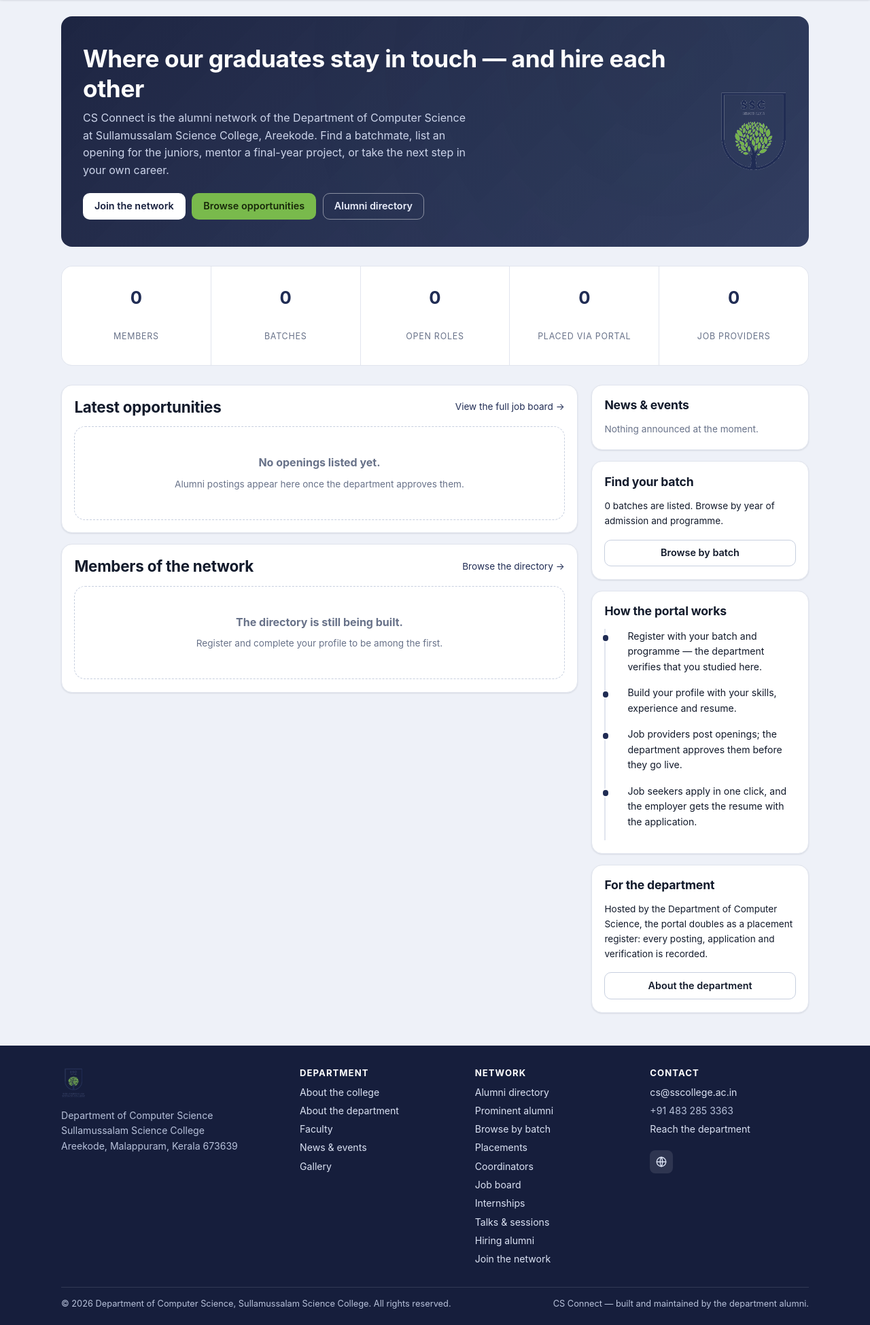
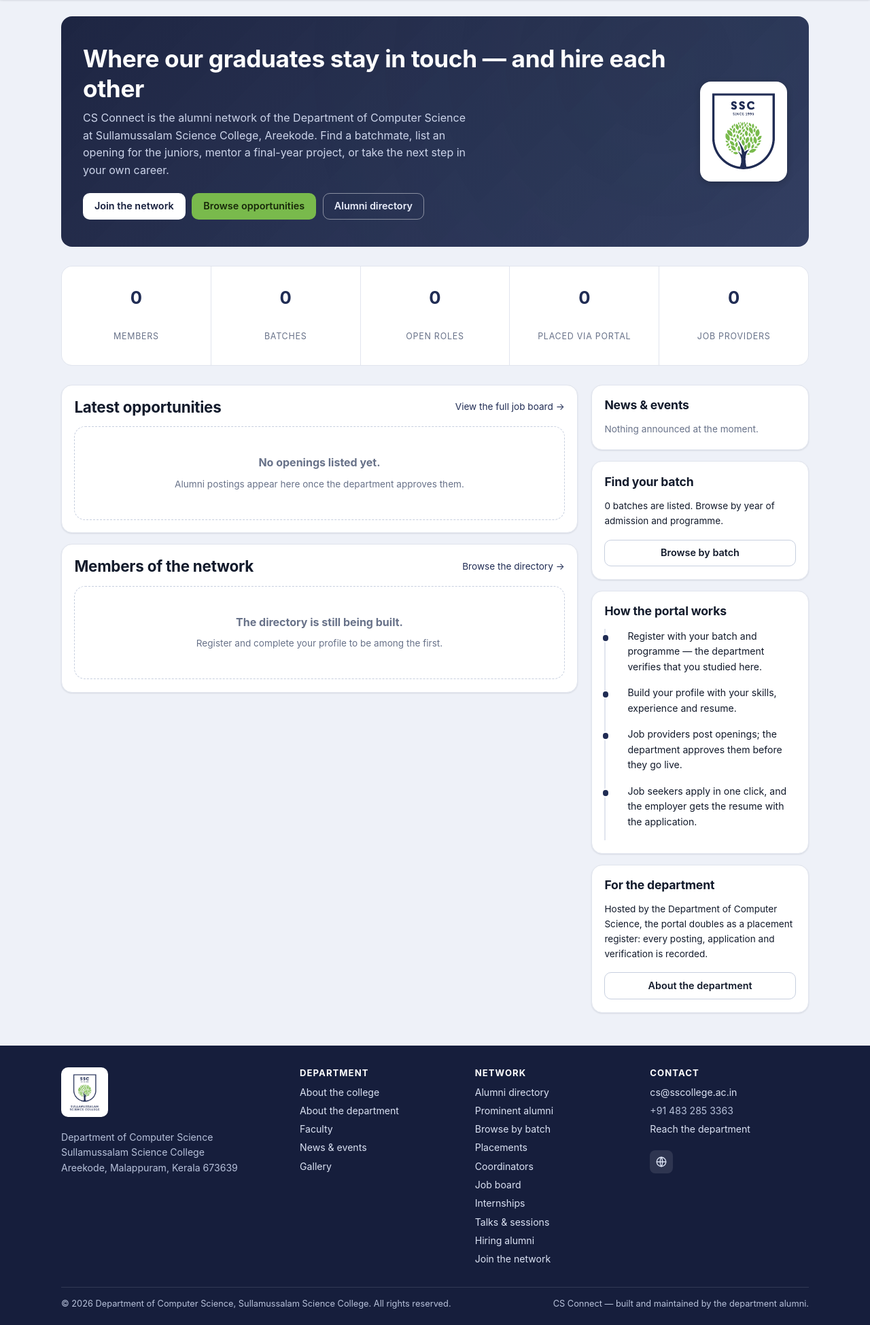
Before and after one commit to vkmuneer/cs-connect, a Flask app: page / in a window 1280 px wide. Shown: the part 169-2118 px from the top of the page at 68% size. Run offline with Flask 3, Linux system fonts and the light colour scheme; some libraries are stand-ins or nearby versions.

Commit message:
Make the college mark visible on the navy footer and hero
The footer logo is 62% dark navy ink on a transparent background, so on the
navy footer most of it was navy-on-navy; only the green part of the emblem
showed. The hero emblem had the same problem at 55%.

Both now sit on a white panel — rounded, padded, soft shadow — so the mark
reads in its own colours. Recolouring was the alternative, but inverting
turns the navy muddy yellow and the green pink, and the brand is worth more
than the saved markup. The panels drop out at phone width, where the emblem
was already hidden.

Co-Authored-By: Claude Opus 5 <noreply@anthropic.com>

```diff
--- a/app/static/css/style.css
+++ b/app/static/css/style.css
@@ -212,7 +212,12 @@ main { flex: 1 0 auto; padding: 1.5rem 0 3rem; }
 }
 .hero h1 { color: #fff; font-size: 2.2rem; margin-bottom: .6rem; }
 .hero p { color: #ccd4ea; max-width: 56ch; }
-.hero .emblem { height: 120px; opacity: .95; }
+.emblem-panel {
+  display: inline-block; background: #fff; padding: .9rem 1rem;
+  border-radius: var(--radius-lg); line-height: 0;
+  box-shadow: 0 2px 10px rgba(0, 0, 0, .22);
+}
+.hero .emblem { height: 118px; width: auto; display: block; }
 .hero .cta { display: flex; gap: .6rem; flex-wrap: wrap; margin-top: 1.25rem; }
 
 .statstrip { display: grid; grid-template-columns: repeat(5, minmax(0, 1fr)); gap: 1px; background: var(--line); border: 1px solid var(--line); border-radius: var(--radius-lg); overflow: hidden; }
@@ -369,7 +374,14 @@ footer.site a { color: #dbe2f3; }
 footer.site .cols { display: grid; grid-template-columns: 1.4fr 1fr 1fr 1fr; gap: 1.5rem; }
 footer.site ul { list-style: none; margin: 0; padding: 0; }
 footer.site li { margin-bottom: .3rem; }
-footer.site img { height: 44px; margin-bottom: .6rem; }
+/* The college mark is dark ink on transparency, so on the navy footer it needs
+   a light panel of its own rather than being recoloured. */
+.footer-logo {
+  display: inline-block; background: #fff; padding: .55rem .7rem;
+  border-radius: var(--radius); margin-bottom: .75rem; line-height: 0;
+  box-shadow: 0 1px 2px rgba(0, 0, 0, .18);
+}
+.footer-logo img { height: 56px; width: auto; margin: 0; display: block; }
 footer.site .legal { border-top: 1px solid rgba(255, 255, 255, .12); margin-top: 1.5rem; padding-top: .9rem; display: flex; justify-content: space-between; gap: 1rem; flex-wrap: wrap; font-size: .8rem; }
 
 /* ------------------------------------------------------------------- misc */
@@ -467,7 +479,7 @@ footer.site .legal { border-top: 1px solid rgba(255, 255, 255, .12); margin-top:
   .statstrip { grid-template-columns: repeat(3, minmax(0, 1fr)); }
   footer.site .cols { grid-template-columns: repeat(2, minmax(0, 1fr)); }
   .hero { grid-template-columns: minmax(0, 1fr); padding: 1.75rem 1.25rem; }
-  .hero .emblem { display: none; }
+  .hero .emblem, .emblem-panel { display: none; }
 }
 
 @media (max-width: 640px) {
--- a/app/templates/base.html
+++ b/app/templates/base.html
@@ -172,7 +172,9 @@
   <div class="wrap">
     <div class="cols">
       <div>
-        <img src="{{ url_for('static', filename='img/college-logo-footer.png') }}" alt="{{ COLLEGE_NAME }}">
+        <span class="footer-logo">
+          <img src="{{ url_for('static', filename='img/college-logo-footer.png') }}" alt="{{ COLLEGE_NAME }}">
+        </span>
         <p class="mb0">
           {{ DEPARTMENT_NAME }}<br>
           {{ COLLEGE_NAME }}<br>
--- a/app/templates/index.html
+++ b/app/templates/index.html
@@ -18,7 +18,9 @@
         <a class="btn outline" style="border-color:rgba(255,255,255,.45);color:#eaeefb" href="{{ url_for('profiles.directory') }}">{{ text('home.cta_directory') }}</a>
       </div>
     </div>
-    <img class="emblem" src="{{ url_for('static', filename='img/college-emblem.png') }}" alt="">
+    <span class="emblem-panel">
+      <img class="emblem" src="{{ url_for('static', filename='img/college-emblem.png') }}" alt="">
+    </span>
   </section>
 
   <section class="statstrip mt3">
```
